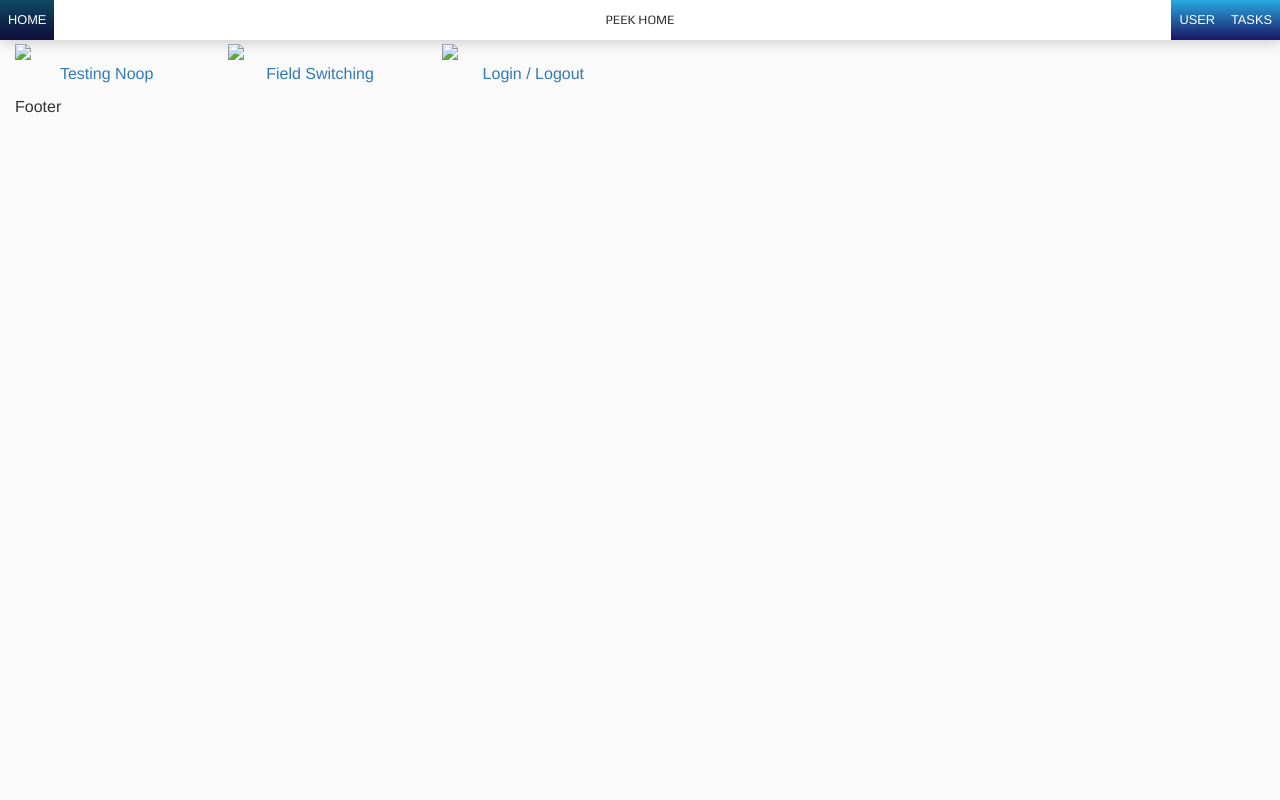
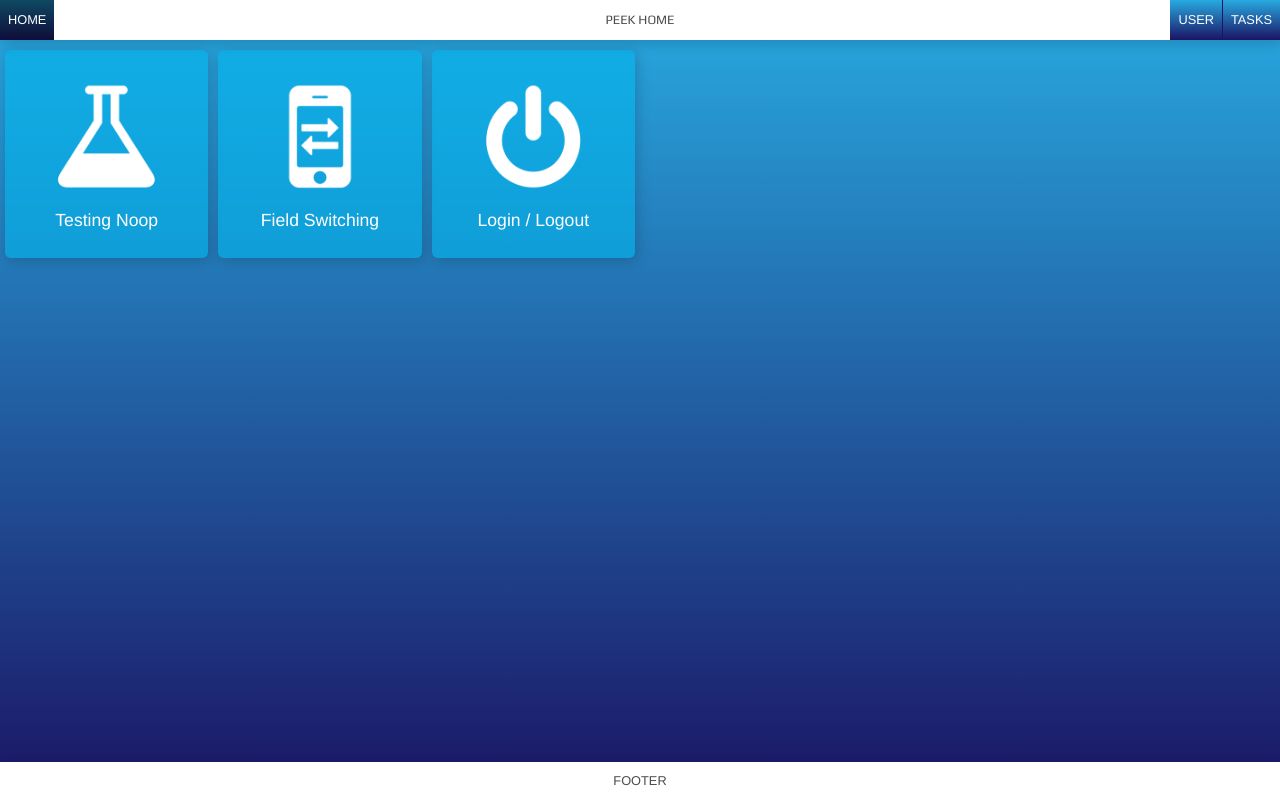
Before and after one commit to Synerty/peek-mobile-theme, a plain HTML site: page home_page.html in a window 1280 px wide. Drawn offline with nearby package versions, Linux system fonts and the light colour scheme.

Commit message:
creating CSS for home page

```diff
--- a/home_page.html
+++ b/home_page.html
@@ -18,9 +18,10 @@
         <link rel="stylesheet" href="https://maxcdn.bootstrapcdn.com/bootstrap/3.3.7/css/bootstrap-theme.min.css" integrity="sha384-rHyoN1iRsVXV4nD0JutlnGaslCJuC7uwjduW9SVrLvRYooPp2bWYgmgJQIXwl/Sp" crossorigin="anonymous">
 
         <!-- Latest compiled and minified JavaScript -->
+        <script src="https://ajax.googleapis.com/ajax/libs/jquery/1.12.4/jquery.min.js"></script>
         <script src="https://maxcdn.bootstrapcdn.com/bootstrap/3.3.7/js/bootstrap.min.js" integrity="sha384-Tc5IQib027qvyjSMfHjOMaLkfuWVxZxUPnCJA7l2mCWNIpG9mGCD8wGNIcPD7Txa" crossorigin="anonymous"></script>
 
-        <link rel="stylesheet" href="/css/stylesheet.css">
+        <link rel="stylesheet" href="css/stylesheet.css">
 
     </head>
 
@@ -74,24 +75,27 @@
                             <!--template bindings={
   "ng-reflect-ng-for-of": "[object Object],[object Object],[object Object]"
 }-->
-                            <a _ngcontent-vob-5="" ng-reflect-router-link="/peek_plugin_noop" ng-reflect-href="/peek_plugin_noop" href="http://localhost:4200/peek_plugin_noop">
-                                <div _ngcontent-vob-5="" class="col-lg-2 col-md-3 col-sm-4 col-xs-6 home-icon">
-                                    <img _ngcontent-vob-5="" ng-reflect-src="/peek_plugin_noop/plugin_icon.png" src="./home_page_files/plugin_icon.png">
-                                    <p _ngcontent-vob-5="" class="text-center">Testing Noop</p>
-                                </div>
-                            </a>
-                            <a _ngcontent-vob-5="" ng-reflect-router-link="/peek_plugin_pof_field_switching" ng-reflect-href="/peek_plugin_pof_field_switching" href="http://localhost:4200/peek_plugin_pof_field_switching">
-                                <div _ngcontent-vob-5="" class="col-lg-2 col-md-3 col-sm-4 col-xs-6 home-icon">
-                                    <img _ngcontent-vob-5="" ng-reflect-src="/peek_plugin_pof_field_switching/plugin_icon.png" src="./home_page_files/plugin_icon(1).png">
-                                    <p _ngcontent-vob-5="" class="text-center">Field Switching</p>
-                                </div>
-                            </a>
-                            <a _ngcontent-vob-5="" ng-reflect-router-link="/peek_plugin_user" ng-reflect-href="/peek_plugin_user" href="http://localhost:4200/peek_plugin_user">
-                                <div _ngcontent-vob-5="" class="col-lg-2 col-md-3 col-sm-4 col-xs-6 home-icon">
-                                    <img _ngcontent-vob-5="" ng-reflect-src="/peek_plugin_user/plugin_icon.png" src="./home_page_files/plugin_icon(2).png">
-                                    <p _ngcontent-vob-5="" class="text-center">Login / Logout</p>
-                                </div>
-                            </a>
+                            <div _ngcontent-vob-5="" class="col-lg-2 col-md-3 col-sm-4 col-xs-6 home-icon">
+                              <a _ngcontent-vob-5="" ng-reflect-router-link="/peek_plugin_noop" ng-reflect-href="/peek_plugin_noop" href="http://localhost:4200/peek_plugin_noop">
+                                <img _ngcontent-vob-5="" ng-reflect-src="images/testing_noop.png" src="images/testing_noop.png">
+                                <p _ngcontent-vob-5="" class="text-center">Testing Noop</p>
+                              </a>
+                            </div>
+
+                            <div _ngcontent-vob-5="" class="col-lg-2 col-md-3 col-sm-4 col-xs-6 home-icon">
+                              <a _ngcontent-vob-5="" ng-reflect-router-link="/peek_plugin_pof_field_switching" ng-reflect-href="/peek_plugin_pof_field_switching" href="http://localhost:4200/peek_plugin_pof_field_switching">
+                                      <img _ngcontent-vob-5="" ng-reflect-src="images/field_switching.png" src="images/field_switching.png">
+                                      <p _ngcontent-vob-5="" class="text-center">Field Switching</p>
+                              </a>
+                            </div>
+
+                            <div _ngcontent-vob-5="" class="col-lg-2 col-md-3 col-sm-4 col-xs-6 home-icon">
+                              <a _ngcontent-vob-5="" ng-reflect-router-link="/peek_plugin_user" ng-reflect-href="/peek_plugin_user" href="http://localhost:4200/peek_plugin_user">
+                                      <img _ngcontent-vob-5="" ng-reflect-src="images/login_logout.png" src="images/login_logout.png">
+                                      <p _ngcontent-vob-5="" class="text-center">Login / Logout</p>
+                              </a>
+                            </div>
+
                         </div>
                     </div>
                 </peek-main-home>
@@ -100,7 +104,7 @@
             <peek-main-footer>
               <div class="container-fluid">
                   <div _ngcontent-vob-5="" class="row">
-                    <div _ngcontent-vob-5="" class="col-lg-12 col-md-12 col-sm-12 col-xs-12 home-icon">
+                    <div _ngcontent-vob-5="" class="col-lg-12 col-md-12 col-sm-12 col-xs-12 text-center">
                       Footer
                     </div>
                   </div>
--- /dev/null
+++ b/scss/_footer.scss
@@ -0,0 +1,14 @@
+peek-main-footer{
+  $section_font_size: 0.8em;
+  position: absolute;
+  width: 100%;
+  bottom: 0px;
+
+  > div{
+    background-color: $white;
+    font-size: $section_font_size;
+    text-transform: $font_transform;
+    padding: $general_padding - 5px;
+    @include box-shadow;
+  }
+}
--- /dev/null
+++ b/scss/_home.scss
@@ -0,0 +1,41 @@
+peek-main-home{
+
+  //adjusting for fixed header and footer
+  >.container-fluid{
+    padding-top: $navigation_header_height + 5px;
+    padding-bottom: $navigation_header_height + $general_padding;
+
+  }
+
+  //home page buttons
+
+  .home-icon{
+
+      padding: 5px;
+
+    a{
+      display: block;
+      background-image: url("../images/button_home_background.png");
+      background-repeat: repeat;
+      padding: $general_padding;
+      border-radius: $general_border_radius + 2px;
+      color: $white;
+      text-transform: capitalize;
+      font-size: 1.1em;
+      @include box-shadow;
+      transition: 0.45s;
+
+      img{
+        padding: $general_padding ($general_padding*2);
+      }
+
+      &:hover{
+          text-decoration: none;
+          @include no-shadow;
+      }
+
+    }
+
+  }
+
+}
--- a/scss/_mixins.scss
+++ b/scss/_mixins.scss
@@ -9,6 +9,9 @@
 
 @mixin box-shadow{
 	box-shadow  : 2px 3px 14px rgba(0,0,0,.18);
+}
+@mixin no-shadow{
+	box-shadow  : 0px 0px 0px rgba(0,0,0,.0);
 }
 
 //gradients
--- a/scss/_ui_buttons.scss
+++ b/scss/_ui_buttons.scss
@@ -2,7 +2,7 @@ button,
 .btn{
 
   @include nuke;
-  @include gradient-linear($brand, #1b1464);
+  @include gradient-linear($brand, $brand_compliment);
   background-size: 100%;
   cursor: pointer;
   color: $white;
@@ -13,7 +13,7 @@ button,
   z-index: 100;
 
   &:before {
-    @include gradient-linear(darken($brand,30%),darken(#1b1464,10%) );
+    @include gradient-linear(darken($brand,30%),darken($brand_compliment,10%) );
     content: '';
     display: block;
     height: 100%;
--- a/scss/_ui_navigation.scss
+++ b/scss/_ui_navigation.scss
@@ -2,6 +2,9 @@
 peek-main-title{
 
   $section_font_size: 0.8em;
+  position: absolute;
+  width: 100%;
+  z-index: 999;
 
   > .container-fluid{
     background-color: $white;
@@ -19,6 +22,7 @@ peek-main-title{
     line-height: $navigation_header_height; // line height to bring text in center of header navigation
   }
 
+  //normal button
   .btn{
     text-transform: $font_transform;
     height: $navigation_header_height; //setting height to default header naviation height
@@ -27,5 +31,14 @@ peek-main-title{
     line-height: $general_font_size - 4px;
     padding:8px;
   }
+  //button group
+
+  .btn-group{
+    &>.btn{
+      &:first-child{
+        border-left: 1px solid $brand_compliment;
+      }
+    }
+  }
 
 }
--- a/scss/_variables.scss
+++ b/scss/_variables.scss
@@ -2,6 +2,7 @@
 $grey: #cccccc;
 $white: #ffffff;
 $brand : #28aae1;
+$brand_compliment: #1b1464;
 
 //general
 $general_font_size: 16px;
@@ -15,6 +16,7 @@ $general_border_radius: 4px;
 //fonts
 $fonts_special:'Play', sans-serif;
 $font_transform: uppercase;
+$font_colour_default: darken($grey,50%);
 
 //header
 $navigation_header_height: 40px;
--- a/scss/stylesheet.scss
+++ b/scss/stylesheet.scss
@@ -7,8 +7,20 @@
 @import '_ui_forms';
 @import '_ui_tables';
 
+@import '_home';
+@import '_footer';
 
-body{
+body,
+html{
   font-size: $general_font_size;
   background-color: $general_background_color;
+  color: $font_colour_default;
+  @include gradient-linear($brand,$brand_compliment);
+  background-repeat: no-repeat;
+  background-size: 100% 100%;
+  height: 100%;
 }
+
+img{
+  width: 100%;
+}
```
Also changed, not shown: css/stylesheet.css, images/button_home_background.png (added), images/field_switching.png (added), images/login_logout.png (added), images/testing_noop.png (added).
